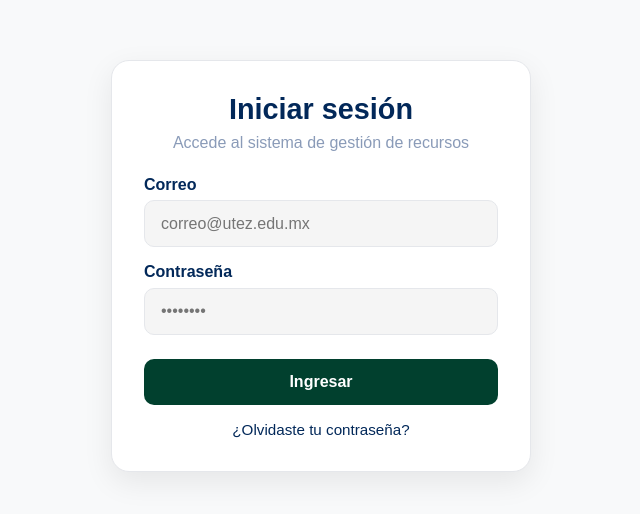
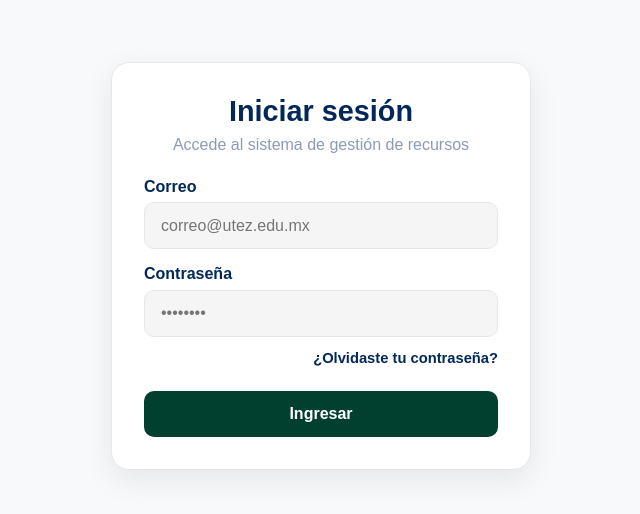
Before and after one commit to GatoGroZero/resource-management-system, a React app in the folder web/: page /login in a window 1280 px wide. Shown: the part 134-648 px from the top of the page, without its empty margins (319-959 px from the left). Built offline with nearby package versions, Linux system fonts and the light colour scheme; the HTML template or start-up script is replaced by a standard one.

Commit message:
fix(web): mostrar enlace de recuperacion de contrasena en login

```diff
--- a/web/src/index.css
+++ b/web/src/index.css
@@ -89,12 +89,14 @@ input {
   font-weight: 700;
 }
 
+.auth-link {
+  color: #022859;
+  font-size: 0.92rem;
+  font-weight: 600;
+  cursor: pointer;
+}
+
 .auth-error {
   color: #8B0000;
   font-size: 0.85rem;
 }
-.auth-link {
-  color: #022859;
-  font-size: 0.95rem;
-  cursor: pointer;
-}
--- a/web/src/pages/auth/LoginPage.jsx
+++ b/web/src/pages/auth/LoginPage.jsx
@@ -47,8 +47,10 @@ function LoginPage() {
   return (
     <div className="auth-page">
       <div className="auth-card">
-        <h1 className="auth-title">Iniciar sesión</h1>
-        <p className="auth-subtitle">Accede al sistema de gestión de recursos</p>
+        <div style={{ textAlign: 'center', marginBottom: '1.5rem' }}>
+          <h1 className="auth-title">Iniciar sesión</h1>
+          <p className="auth-subtitle">Accede al sistema de gestión de recursos</p>
+        </div>
 
         <form onSubmit={handleSubmit(onSubmit)} className="auth-form">
           <div className="auth-field">
@@ -73,16 +75,16 @@ function LoginPage() {
             {errors.password && <span className="auth-error">{errors.password.message}</span>}
           </div>
 
+          <div style={{ textAlign: 'right', marginTop: '-0.25rem' }}>
+            <Link to="/forgot-password" className="auth-link">
+              ¿Olvidaste tu contraseña?
+            </Link>
+          </div>
+
           <button type="submit" disabled={isSubmitting} className="auth-button">
             {isSubmitting ? 'Ingresando...' : 'Ingresar'}
           </button>
         </form>
-
-        <div style={{ marginTop: '1rem', textAlign: 'center' }}>
-          <Link to="/forgot-password" className="auth-link">
-            ¿Olvidaste tu contraseña?
-          </Link>
-        </div>
       </div>
     </div>
   )
```
